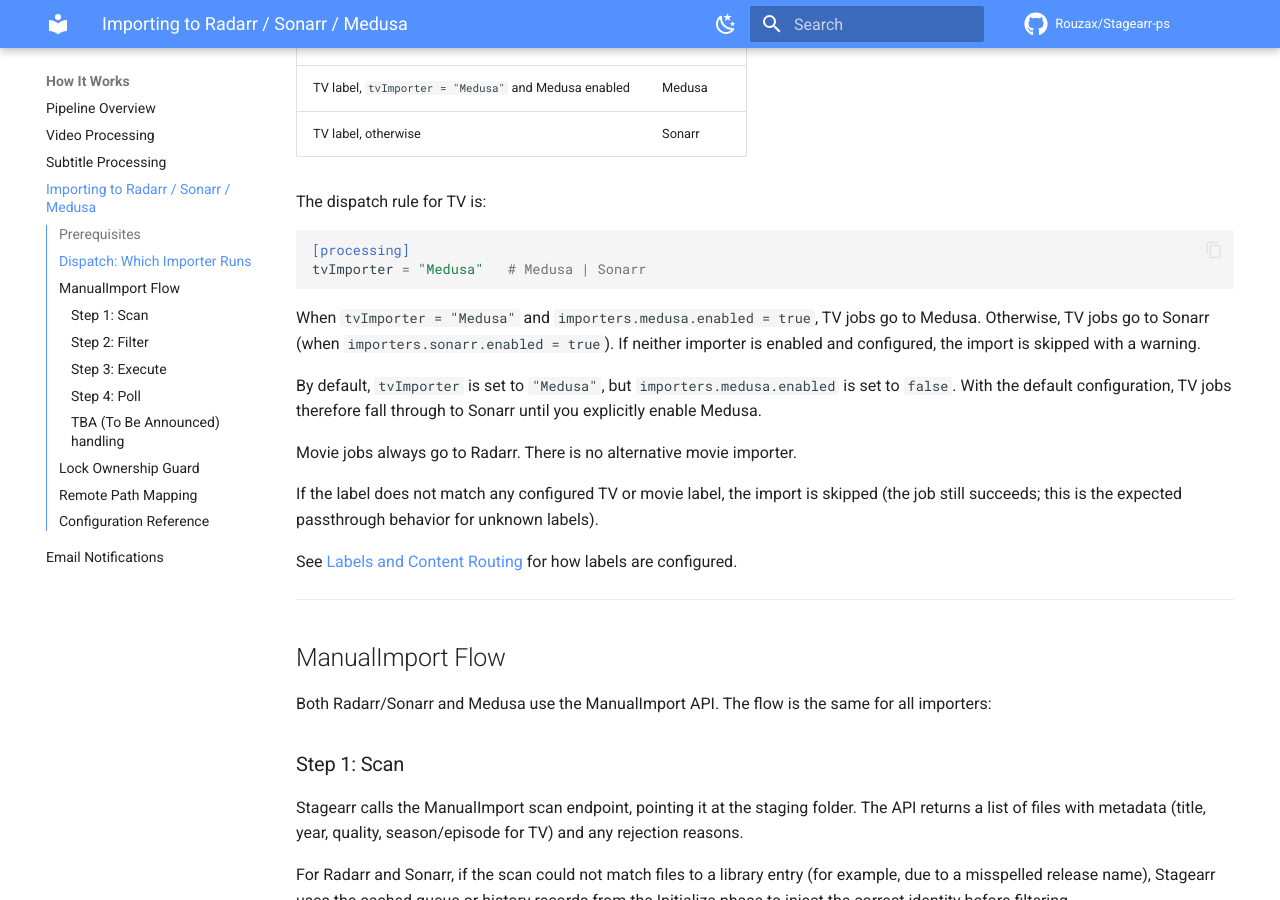
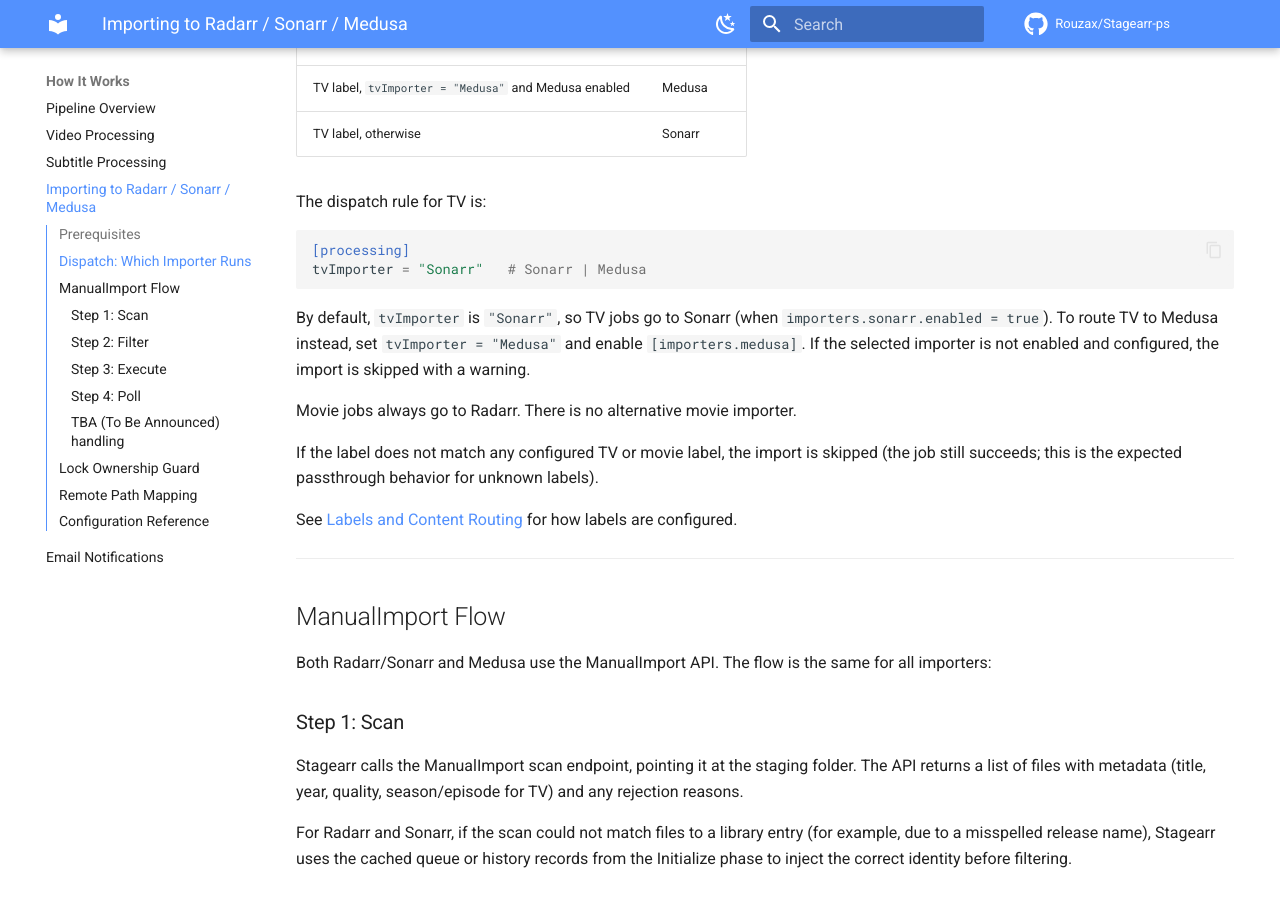
Before and after one commit to Rouzax/Stagearr-ps, an MkDocs documentation site: the page built from docs/importing.md, in a window 1280 px wide and 900 px high, scrolled down 756 px. Built offline with MkDocs 1.6.1 and Material for MkDocs 9.7.7, drawn with Linux system fonts in a browser that asks for light colours; comment, search, counter and statistics services are not loaded.

Commit message:
feat(config): default tvImporter to Sonarr instead of Medusa
Medusa shipped disabled by default while tvImporter defaulted to Medusa, so
early metadata lookups pointed at a disabled importer and TV only worked via
fallthrough. Default to Sonarr so the stock config is coherent. Update the
importing and settings-reference docs to match.

````diff
--- a/config-sample.toml
+++ b/config-sample.toml
@@ -20,7 +20,7 @@
 movieLabels = ["movie", "radarr", "film"]
 
 [processing]
-tvImporter = "Medusa" # Medusa | Sonarr
+tvImporter = "Sonarr" # Sonarr | Medusa
 cleanupStaging = true # Remove staging folder after processing. Set false for debugging.
 heartbeatSeconds = 30 # How often the active worker refreshes the global lock (liveness proof)
 staleHeartbeatSeconds = 120 # Another worker may take the lock after this many seconds of no heartbeat. Assumes NTP-synced clocks; upgrade all machines that share a queue folder together.
--- a/docs/importing.md
+++ b/docs/importing.md
@@ -30,12 +30,10 @@
 
 ```toml
 [processing]
-tvImporter = "Medusa"   # Medusa | Sonarr
+tvImporter = "Sonarr"   # Sonarr | Medusa
 ```
 
-When `tvImporter = "Medusa"` and `importers.medusa.enabled = true`, TV jobs go to Medusa. Otherwise, TV jobs go to Sonarr (when `importers.sonarr.enabled = true`). If neither importer is enabled and configured, the import is skipped with a warning.
-
-By default, `tvImporter` is set to `"Medusa"`, but `importers.medusa.enabled` is set to `false`. With the default configuration, TV jobs therefore fall through to Sonarr until you explicitly enable Medusa.
+By default, `tvImporter` is `"Sonarr"`, so TV jobs go to Sonarr (when `importers.sonarr.enabled = true`). To route TV to Medusa instead, set `tvImporter = "Medusa"` and enable `[importers.medusa]`. If the selected importer is not enabled and configured, the import is skipped with a warning.
 
 Movie jobs always go to Radarr. There is no alternative movie importer.
 
````
Also changed, not shown: docs/settings-reference.md (+1 -1 lines), 1 other file.
